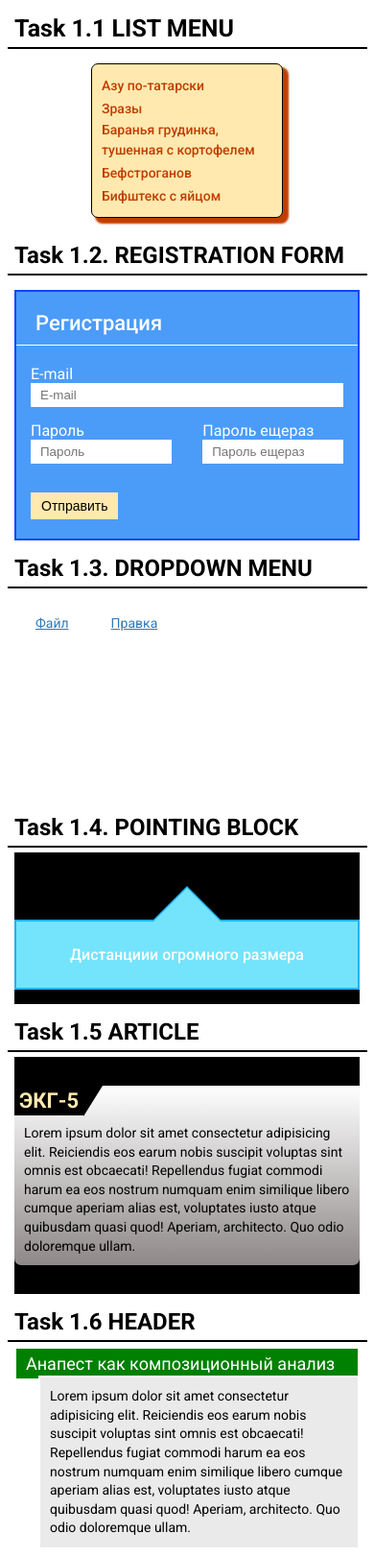
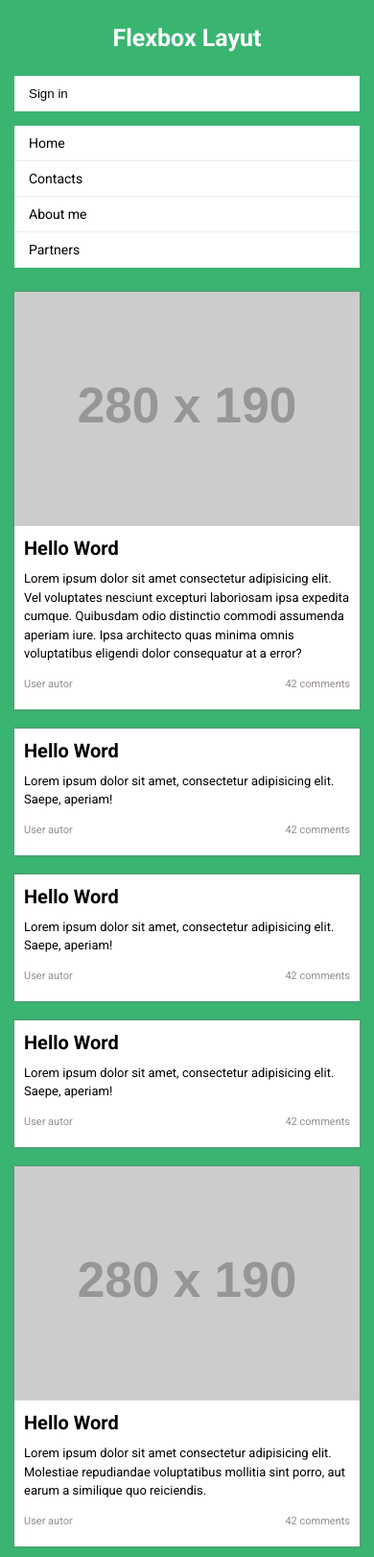
Before and after one commit to Leyzie/HtmlTask1, a plain HTML site: page index.html in a window 390 px wide. Shown: the top 1622 px of the page at 96% size. Drawn offline with nearby package versions, Linux system fonts and the light colour scheme; placeholder pictures from the web are drawn by us.

Commit message:
create task 2

```diff
--- a/assets/css/_smartgrid.sass
+++ b/assets/css/_smartgrid.sass
@@ -6,7 +6,7 @@ $break_md: 960px
 $break_sm: 780px
 $break_xs: 480px
 
-$offset: 15px
+$offset: 20px
 $offset_lg: $offset
 $offset_md: $offset
 $offset_sm: $offset
@@ -38,7 +38,7 @@ $fields_sm: 15px
     #{$type}-right: $offset_one_side
 
 =wrapper()
-    max-width: 1140px
+    max-width: 1181px
     margin: 0 auto
     +wrapper-full()
 
--- a/assets/css/main.sass
+++ b/assets/css/main.sass
@@ -10,6 +10,7 @@ body
     font-size: 10px
     overflow-x: hidden
     min-width: 320px
+    background-color: #39b571
 hr
     border: 1px solid #000
     width: 100%
@@ -93,262 +94,163 @@ a:hover,a:focus
     +col()
     +size(1)
     +size-sm(12)
-
-// Task 1.1
-#listmenu
-    .listmenu1
-        max-width: 200px
-        width: 100%
-        background-color: #ffe9af
-        border-radius: 7px
-        padding: 10px
-        box-shadow: 5px 5px 2px 1px #c13e00
-        border: 1px solid #000
-        margin: 10px auto
-        li
-            font-size: 1.6rem
-            line-height: 1.5
-            a
-                color: #c13e00
-                display: inline-block
-                font-weight: 500
-                &:hover
-                    color: #0007ec
-
-// Task 1.2
-#registerform
-    background-color: #4b9cf9
-    border: 2px solid #0048ff
-    color: #fff
-    margin-top: 10px
-    margin-bottom: auto
-    h3
-        color: #fff
-        font-weight: 500
-        padding: 10px 20px
-        margin-top: 10px
-        border-bottom: 1px solid #fff
-    .form
-        padding: 25px 50px 20px 20px
+.wrapper
+    +wrapper()
+    padding-left: 15px
+    padding-right: 15px
+    margin: 0 auto
+    // header
+    .header
         display: flex
         flex-wrap: wrap
-        align-items: flex-end
-        +r(406)
-            padding: 20px 15px
-        &_group
+        justify-content: space-between
+        +r(800)
+            flex-direction: column
+        h1
+            color: #ffff
+            text-align: center
+            margin-top: 25px
+            margin-bottom: 25px
+            width: 100%
+    .nav
+        +r(800)
+            order: 1
+        &-bar
+            display: flex
+            flex-wrap: wrap
+            align-items: center
+            +r(800)
+                flex-direction: column
+            li
+                margin: 0 5px
+                +r(800)
+                    margin: 0
+                    width: 100%
+                    border-bottom: 1px solid #fefe
+                &:first-child
+                    margin-left: 0
+                &:last-child
+                    margin-right: 0
+                a
+                    padding: 10px 15px
+                    display: block
+                    background-color: #fff
+                    color: #000
+                    &:hover
+                        background-color: #000000
+                        text-decoration: none
+                        color: #fff
+    .btn
+        padding: 10px 15px
+        display: block
+        background-color: #fff
+        color: #000
+        height: 37px
+        +r(800)
+            width: 100%
+            text-align: left
             margin-bottom: 15px
-            width: 100%
-        &_label
+        &:hover
+            background-color: #000000
+            text-decoration: none
             color: #fff
-            font-size: 1.6rem
-            display: block
-        &_input
-            width: 100%
-            padding: 5px 10px
-    .error_emai
-        display: none
-    .left,.right
-        width: calc(100% - 55%)
-    .right
-        margin-left: 10%
-    .btn
-        margin-top: 15px
-        padding: 5px 10px
-        border: 1px solid #ffe9af
-        color: #000
-        font-size: 1.4rem
-        background-color: #ffe9af
-        transition: all 0.25s ease
-        &:hover
-            background-color: #fff
-// Task 1.3
-.dropmenu
-    margin-top: 15px
-    height: 200px
-    position: relative
-    .menu
+    .serch
+        flex-grow: 1
+        margin-left: 10px
+        +r(800)
+            margin-left: 0
+        form
+            display: flex
+            flex-wrap: wrap
+        input
+            background-color: rgba(162, 161, 161, 0.5)
+            margin-right: 10px
+            flex-grow: 2
+            padding: 10px
+            +r(800)
+                display: none
+    .content
+        margin-top: 25px
+        +r(1000)
+            .col-3
+                display: flex
+                flex-direction: column
+                flex-wrap: wrap
+                flex-flow: wrap
+                >.card
+                    width: 100%
+            .col-3,.col-9
+                +size(6)
+        +r(800)
+            .col-3,.col-9
+                +size(12)
+    .revers
         display: flex
-        flex-wrap: wrap
-        &_toggle
-            display: none
-            li
-                margin: 0 3px
-                >a
-                    padding: 4px 3px
-                >a:hover
-                    color: #fff
-                    text-decoration: none
-                    background-color: #2bd2e8
-        >li
-            margin: 5px 15px
+        flex-direction: row-reverse
+        +r(1000)
+            flex-direction: column
+        .card-body
+            +size(6)
+            +r(1000)
+                width: auto
+                padding: 0
+        .card-image
+            +size(6)
+            +r(1000)
+                width: auto
+                padding: 0
+    .bottom_colum
+        +r(1000)
+            .col-8
+                +size(6)
+            .col-4
+                +size(6)
+        +r(800)
+            .col-8
+                +size(12)
+            .col-4
+                +size(12)
+
+
+// card
+.card
+    background-color: #fff
+    display: flex
+    flex-direction: column
+    box-shadow: 0px 0px 3px 0px #777777
+    margin-bottom: 20px
+    img
+        max-width: 100%
+        width: 100%
+        height: auto
+        display: block
+        object-fit: cover
+    &-body
+        margin-left: 10px
+        margin-bottom: 10px
+        margin-right: 10px
+        display: flex
+        flex-direction: column
+        flex-grow: 2
+    &-title
+        margin-top: 10px
+        margin-bottom: 10px
         a
-            display: block
-            padding: 3px 7px
-    .menu>li
-        position: relative
-    .menu>li>a
-        text-decoration: underline
-    .menu>li:hover,.menu>li:focus,.menu>li:hover>a,.menu>li:focus>a
-        background: #fff
-        box-shadow: 0 2px 2px 0 #fff, 2px 0 2px 0 #bababa, -2px 0 2px 0 #bababa,0 -1px 2px 0 #bababa
-        border-top-right-radius: 3px
-        border-top-left-radius: 3px
-        position: relative
-        text-decoration: none
-        z-index: 1
-    .menu>li:hover > .menu_toggle
-        display: block
-        position: absolute
-        background-color: #fff
-        z-index: 0
-        box-shadow: 0 0 5px 2px #b9b9b9
-//  Task 1.4
-#pointing_block
-    position: relative
-    background-color:  #73e4fb
-    text-align: center
-    font-size: 1.6rem
-    font-weight: 500
-    margin-top: 55px
-    padding: 25px 10px
-    border: 2px solid #1eb2f3
-    color: #fff
-    max-width: 700px
-    margin-left: auto
-    margin-right: auto
-    &:before
-        display: block
-        position: absolute
-        content: ''
-        width: 0
-        height: 0
-        top: -35px
-        left: 50%
-        transform: translateX(-50%)
-        border-style: solid
-        border-width: 0 35px 35px 35px
-        z-index: 1
-        border-color: transparent transparent #73e4fb transparent
-    &:after
-        display: block
-        position: absolute
-        content: ''
-        width: 0
-        height: 0
-        top: -37px
-        left: 50%
-        transform: translateX(-50%)
-        border-style: solid
-        border-width: 0 37px 37px 37px
-        border-color: transparent transparent #1eb2f3 transparent
-        z-index: 0
-// Task 1.5
-.bgdarc
-    background-color: #000000
-    padding-top: 15px
-    padding-bottom: 15px
-#article
-    position: relative
-    max-width: 500px
-    margin: 15px auto
-    .title
-        text-transform: uppercase
-        color: #ffe9af
-        position: absolute
-        background-color: #000000
-        padding: 3px 5px
-        max-width: 140px
-        &:after
-            content: ''
-            border-style: solid
-            border-width: 32px 20px 0 0
-            border-color: #000000 transparent transparent transparent
-            position: absolute
-            right: -20px
-            top: 0
-
-    .box-gradient
-        background-image: linear-gradient(-180deg, #fff, #8e8888)
-        padding: 40px 10px 10px 10px
-        border-bottom-right-radius: 7px
-        border-bottom-left-radius: 7px
-        p
-            font-size: 1.4rem
-            line-height: 1.4
-// Task 1.6
-#headerTask
-    .title
-        background-color: green
-        color: #ffff
-        font-weight: 400
-        font-size: 1.8rem
-        padding: 5px 10px
-        border: 2px solid #fff
-    .text
-        background-color: #eaeaea
-        font-size: 1.4rem
-        margin-left: 25px
-        padding: 10px
-        line-height: 1.4
-        transform: translateY(-5px)
-        border: 2px solid #fff
-// Task 1.7
-#box_gradient
-    display: flex
-    align-items: flex-end
-    max-width: 270px
-    div
-        width: calc(100%/5 - 5px)
-        margin: 0 2.5px
-        border-top-right-radius: 7px
-        border-top-left-radius: 7px
-        background: repeating-linear-gradient(transparent, transparent 20px, #333 20px, #333 23px), linear-gradient(#FFD059, #FF8D02)
-        &:nth-child(1)
-            height: 110px
-        &:nth-child(2)
-            height: 41px
-        &:nth-child(3)
-            height: 179px
-        &:nth-child(4)
-            height: 225px
-        &:nth-child(5)
-            height: 110px
-        &:nth-child(6)
-            height: 65px
-// Task 1.8
-#breadcrumbs
-    margin-top: 25px
-    margin-bottom: 25px
-    ul
+            color: #000000
+            font-size: 2rem
+            &:hover
+                color: #337ab7
+    &-text
+        margin-bottom: 15px
+        line-height: 1.5
+        font-size: 1.3rem
+    &-footer
+        margin-top: auto
         display: flex
-        flex-wrap: wrap
-        align-items: center
-        li
-            display: block
-            position: relative
-            background: linear-gradient(180deg, #ddd, #bfbfbf)
-            &:after
-                content: ''
-                position: absolute
-                width: 28px
-                height: 28px
-                top: -1px
-                right: -8px
-                border-bottom: 8px solid white
-                border-right: 8px solid white
-                box-sizing: border-box
-                transform: rotate(-60deg) skew(-28deg)
-                z-index: 1
-            a
-                display: block
-                padding: 7px 25px
-                color: #000
-                font-weight: 500
-            &:last-child
-                &:after
-                    display: none
-        li.active
-            background: green
-            a
-                color: #fff
-                text-decoration: none
+        justify-content: space-between
+        margin-bottom: 10px
+        a
+            font-size: 1.1rem
+            color: #948c8c
+            &:hover
+                color: #337ab7
--- a/index.html
+++ b/index.html
@@ -9,188 +9,154 @@
     <link rel="stylesheet" href="assets/css/main.css">
 </head>
 <body>
-    <div class="container">
-        <div class="row">
-            <div class="col-12">
-                <h1>Task 1.1 LIST MENU</h1>
+    <main class="wrapper">
+        <header class="header">
+            <h1>Flexbox Layut</h1>
+            <nav class="nav">
+                <ul class="nav-bar">
+                    <li><a href="#">Home</a></li>
+                    <li><a href="#">Contacts</a></li>
+                    <li><a href="#">About me</a></li>
+                    <li><a href="#">Partners</a></li>
+                </ul>
+            </nav>
+            <div class="serch">
+                <form action="">
+                    <input type="text" name="serch" id="">
+                    <button type="submit" class="btn">Sign in</button>
+                </form>
             </div>
-            <hr />
-            <div id="listmenu" class="col-12">
-                <ul class="listmenu1">
-                    <li><a href="http://">Азу по-татарски</a></li>
-                    <li><a href="http://">Зразы</a></li>
-                    <li><a href="http://">Баранья грудинка, тушенная с кортофелем</a></li>
-                    <li><a href="http://">Бефстроганов</a></li>
-                    <li><a href="http://">Бифштекс с яйцом</a></li>
-                </ul>
+        </header>
+        <section class="content row">
+            <div class="col-3">
+                <div class="card">
+                    <img src="http://placehold.it/280x190" alt="Hello Word">
+                    <div class="card-body">
+                        <h3 class="card-title"><a href="#">Hello Word</a></h3>
+                        <p class="card-text">
+                            Lorem ipsum dolor sit amet consectetur adipisicing elit. Vel voluptates nesciunt excepturi laboriosam ipsa expedita cumque. Quibusdam odio distinctio commodi assumenda aperiam iure. Ipsa architecto quas minima omnis voluptatibus eligendi dolor consequatur at a error?
+                        </p>
+                        <div class="card-footer">
+                            <a href="#">User autor</a>
+                            <a href="#">42 comments</a>
                         </div>
                     </div>
                 </div>
-    <div class="container">
-        <div class="row">
-            <div class="col-12">
-                    <h2>Task 1.2. REGISTRATION FORM</h2>
+                <div class="card">
+                    <div class="card-body">
+                        <h3 class="card-title"><a href="#">Hello Word</a></h3>
+                        <p class="card-text">
+                            Lorem ipsum dolor sit amet, consectetur adipisicing elit. Saepe, aperiam!
+                        </p>
+                        <div class="card-footer">
+                            <a href="#">User autor</a>
+                            <a href="#">42 comments</a>
                         </div>
-            <hr />
-            <div class="col-6">
-                <div id="registerform">
-                    <h3>Регистрация</h3>
-                    <form action="" method="post" class="form">
-                        <div class="form_group">
-                            <label for="email" class="form_label">
-                                E-mail
-                            </label>
-                            <input type="email" id="email" class="form_input" placeholder="E-mail">
                     </div>
-                        <div class="form_group left">
-                            <label for="password" class="form_label">
-                                Пароль
-                            </label>
-                            <input type="password" id="password" class="form_input" placeholder="Пароль">
                 </div>
-                        <div class="form_group right">
-                            <label for="confirm_password" class="form_label">
-                                Пароль ещераз
-                            </label>
-                            <input type="password" id="confirm_password" class="form_input" placeholder="Пароль ещераз">
+                <div class="card">
+                    <div class="card-body">
+                        <h3 class="card-title"><a href="#">Hello Word</a></h3>
+                        <p class="card-text">
+                            Lorem ipsum dolor sit amet, consectetur adipisicing elit. Saepe, aperiam!
+                        </p>
+                        <div class="card-footer">
+                            <a href="#">User autor</a>
+                            <a href="#">42 comments</a>
                         </div>
-                        <button type="submit" class="btn">Отправить</button>
-                    </form>
+                    </div>
+                </div>
+                <div class="card">
+                    <div class="card-body">
+                        <h3 class="card-title"><a href="#">Hello Word</a></h3>
+                        <p class="card-text">
+                            Lorem ipsum dolor sit amet, consectetur adipisicing elit. Saepe, aperiam!
+                        </p>
+                        <div class="card-footer">
+                            <a href="#">User autor</a>
+                            <a href="#">42 comments</a>
                         </div>
                     </div>
                 </div>
             </div>
-    <div class="container">
-        <div class="row">
-            <div class="col-12">
-                <h2>Task 1.3. DROPDOWN MENU</h2>
+            <div class="col-9">
+                <div class="card revers">
+                    <div class="card-image">
+                        <img src="http://placehold.it/280x190" alt="">
                     </div>
-            <hr />
-            <div class="col-12">
-                <div class="dropmenu">
-                    <ul class="menu">
-                        <li>
-                            <a href="">Файл</a>
-                            <ul class="menu_toggle">
-                                <li><a href="">Новый</a></li>
-                                <li><a href="">Сохранить</a></li>
-                                <li><a href="">Открыть</a></li>
-                                <li><a href="">Закрыть</a></li>
-                            </ul>
-                        </li>
-                        <li>
-                            <a href="">Правка</a>
-                            <ul class="menu_toggle">
-                                <li><a href="">Вырезать</a></li>
-                                <li><a href="">Копировать</a></li>
-                                <li><a href="">Вставить</a></li>
-                                <li><a href="">Удалить</a></li>
-                            </ul>
-                        </li>
-                    </ul>
+                    <div class="card-body">
+                        <h3 class="card-title"><a href="">Hello Word</a></h3>
+                        <p class="card-text">
+                            Lorem ipsum dolor sit amet consectetur adipisicing elit. Molestiae repudiandae voluptatibus mollitia sint porro, aut earum a similique quo reiciendis.
+                        </p>
+                        <div class="card-footer">
+                            <a href="#">User autor</a>
+                            <a href="#">42 comments</a>
                         </div>
                     </div>
                 </div>
+                <div class="bottom_colum row">
+                    <div class="card col-8">
+                        <div class="card-image">
+                            <img src="http://placehold.it/580x235" alt="">
                         </div>
-    <div class="container">
-        <div class="row">
-            <div class="col-12">
-                <h2>Task 1.4. POINTING BLOCK</h2>
-            </div>
-            <hr />
-            <div class="col-12 bgdarc">
-                <div id="pointing_block">
-                    Дистанциии огромного размера
+                        <div class="card-body">
+                            <h3 class="card-title"><a href="">Hello Word</a></h3>
+                            <p class="card-text">
+                                Lorem ipsum dolor sit amet consectetur adipisicing elit. Molestiae repudiandae voluptatibus mollitia sint porro, aut earum a similique quo reiciendis.
+                            </p>
+                            <div class="card-footer">
+                                <a href="#">User autor</a>
+                                <a href="#">42 comments</a>
                             </div>
                         </div>
                     </div>
+                    <div class="col-4">
+                        <div class="card">
+                            <div class="card-image">
+                                <img src="http://placehold.it/280x190" alt="">
                             </div>
-    <div class="container">
-        <div class="row">
-            <div class="col-12">
-                <h2>Task 1.5 ARTICLE</h2>
+                            <div class="card-body">
+                                <h3 class="card-title"><a href="">Hello Word</a></h3>
+                                <p class="card-text">
+                                    Lorem ipsum dolor, sit amet consectetur
+                                </p>
+                                <div class="card-footer">
+                                    <a href="#">User autor</a>
+                                    <a href="#">42 comments</a>
                                 </div>
-            <hr />
-            <div class="col-12 bgdarc">
-                <div id="article">
-                    <h3 class="title">
-                        ЭКГ-5
-                    </h3>
-                    <div class="box-gradient">
-                        <p class="text">
-                            Lorem ipsum dolor sit amet consectetur adipisicing elit. Reiciendis eos earum nobis suscipit voluptas sint omnis est obcaecati! Repellendus fugiat commodi harum ea eos nostrum numquam enim similique libero cumque aperiam alias est, voluptates iusto atque quibusdam quasi quod! Aperiam, architecto. Quo odio doloremque ullam.
+                            </div>
+                        </div>
+                        <div class="card">
+                            <div class="card-body">
+                                <h3 class="card-title"><a href="">Hello Word</a></h3>
+                                <p class="card-text">
+                                    Lorem ipsum dolor sit amet.
                                 </p>
+                                <div class="card-footer">
+                                    <a href="#">User autor</a>
+                                    <a href="#">42 comments</a>
+                                </div>
+                            </div>
+                        </div>
+                        <div class="card">
+                            <div class="card-body">
+                                <h3 class="card-title"><a href="">Hello Word</a></h3>
+                                <p class="card-text">
+                                    Lorem ipsum dolor sit amet.
+                                </p>
+                                <div class="card-footer">
+                                    <a href="#">User autor</a>
+                                    <a href="#">42 comments</a>
                                 </div>
                             </div>
                         </div>
                     </div>
                 </div>
-    <main class="container">
-        <div class="row">
-            <div class="col-12">
-                <h2>Task 1.6 HEADER</h2>
             </div>
-            <hr />
-            <div class="col-12">
-                <article id="headerTask">
-                    <h3 class="title">
-                        Анапест как композиционный анализ
-                    </h3>
-                    <p class="text">
-                        Lorem ipsum dolor sit amet consectetur adipisicing elit. Reiciendis eos earum nobis suscipit voluptas sint omnis est obcaecati! Repellendus fugiat commodi harum ea eos nostrum numquam enim similique libero cumque aperiam alias est, voluptates iusto atque quibusdam quasi quod! Aperiam, architecto. Quo odio doloremque ullam.
-                    </p>
-                    </div>
-                </article>
-            </div>
-        </div>
+        </section>
     </main>
-    <div class="container">
-        <div class="row">
-            <div class="col-12">
-                <h2>Task 1.7 EQUALIZER</h2>
-            </div>
-            <hr />
-            <div class="col-12 bgdarc">
-                <div id="box_gradient">
-                    <div></div>
-                    <div></div>
-                    <div></div>
-                    <div></div>
-                    <div></div>
-                    <div></div>
-                </div>
-            </div>
-        </div>
-    </div>
-    <div class="container">
-        <div class="row">
-            <div class="col-12">
-                <h2>Task 1.8 STEP COUNTER</h2>
-            </div>
-            <hr />
-            <div class="col-12 ">
-                <div id="breadcrumbs">
-                    <ul>
-                        <li><a href="">Шаг 1</a></li>
-                        <li><a href="">Шаг 2</a></li>
-                        <li><a href="">Шаг 3</a></li>
-                        <li><a href="">Шаг 4</a></li>
-                        <li><a href="">Шаг 5</a></li>
-                    </ul>
-                </div>
-            </div>
-        </div>
-    </div>
     <script src="https://cdnjs.cloudflare.com/ajax/libs/jquery/3.4.1/jquery.min.js"></script>
-    <script>
-        $( document ).ready(function() {
-            $('#breadcrumbs ul>li>a').on('click',function(e){
-                e.preventDefault()
-                console.log($(this).parent("li"));
-                $('#breadcrumbs ul>li').removeClass('active')
-                $(this).parent("li").addClass('active')
-            })
-        });
-    </script>
+
 </body>
 </html>
```
Also changed, not shown: assets/css/main.css, 1 other file. Lines whose indentation alone changed are shown as unchanged.
